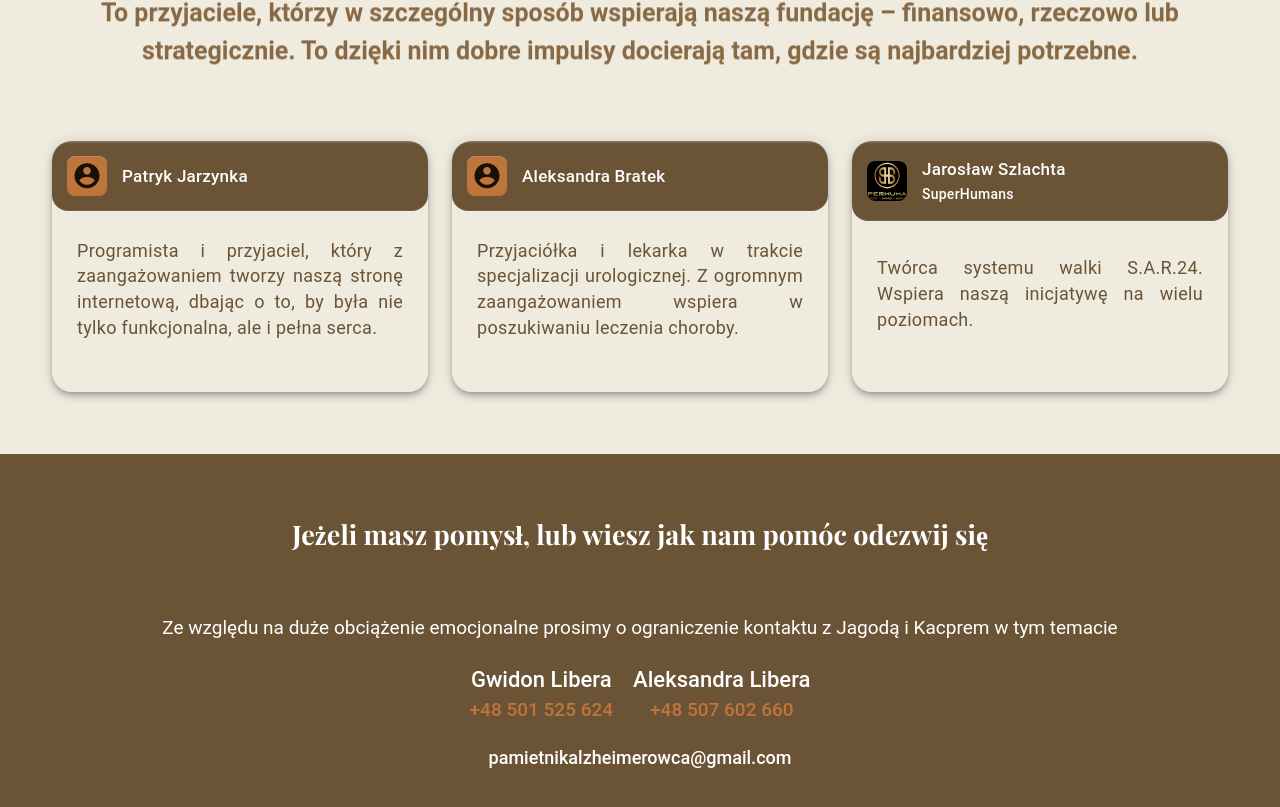
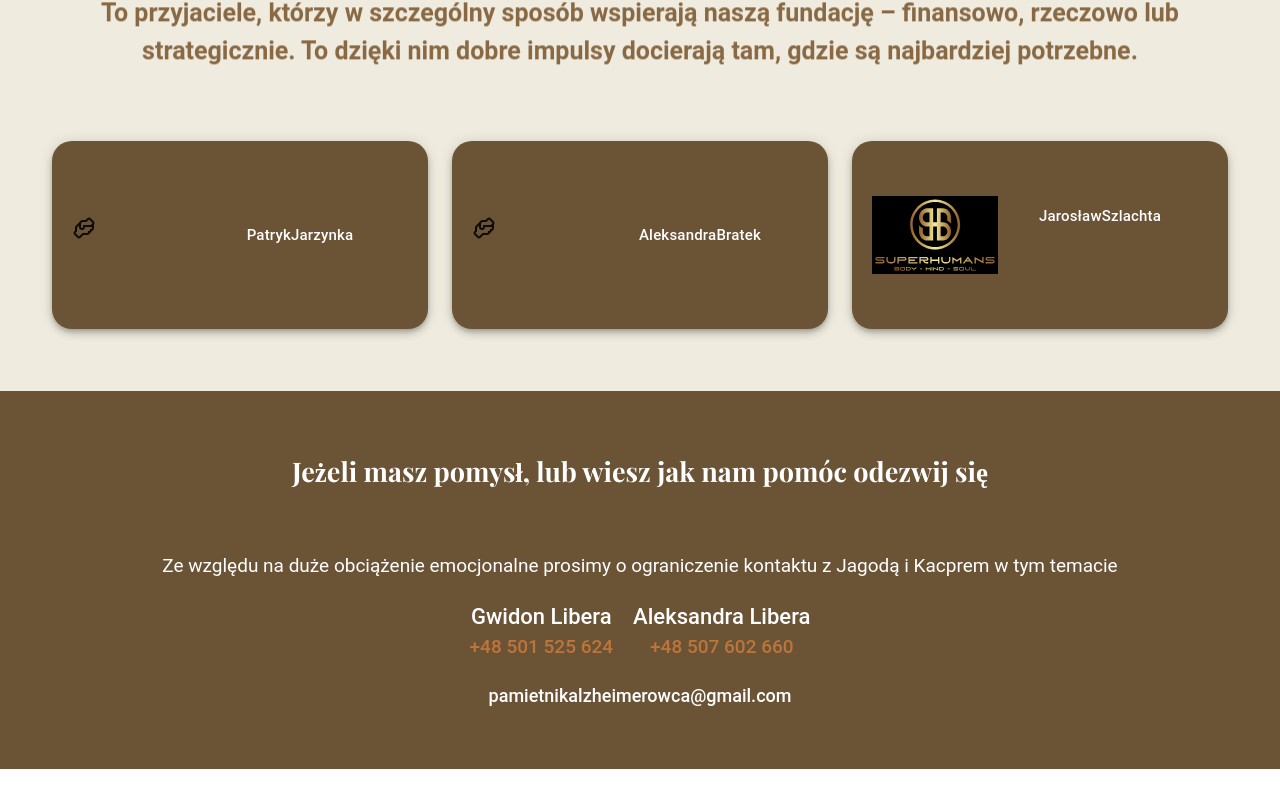
Before and after one commit to PatrykJarzynka/Memory, a Vue app: page / in a window 1280 px wide. Shown: the part 7338-8145 px from the top of the page. After the commit the page ends 8107 px from the top, so only its background shows below. Built offline with nearby package versions, Linux system fonts and the light colour scheme; a small style sheet from the web is missing; a web font is replaced by a local one.

Commit message:
Changed entirely friends cards. Still in development

```diff
--- a/src/components/Friends.vue
+++ b/src/components/Friends.vue
@@ -6,19 +6,22 @@
   const friends = computed(() => [
     {
       id: 1,
-      name: "Patryk Jarzynka",
+      name: "Patryk",
+      surname: "Jarzynka",
       association: null,
       description: t("friends.friendDesc1"),
     },
     {
       id: 2,
-      name: "Aleksandra Bratek",
+      name: "Aleksandra",
+      surname: "Bratek",
       association: null,
       description: t("friends.friendDesc2"),
     },
     {
       id: 3,
-      name: "Jarosław Szlachta",
+      name: "Jarosław",
+      surname: "Szlachta",
       association: "SuperHumans",
       description: t("friends.friendDesc3"),
       iconUrl: "./src/assets/SuperHumans.svg",
@@ -44,35 +47,33 @@
         variant="outlined"
         elevation="5"
       >
-        <v-card-title class="friend-card-title-container">
-          <div class="image-placeholder">
+        <v-row>
+          <v-col cols="5">
             <v-img
               v-if="friend.iconUrl"
-              style="border-radius: 8px; height: 100%"
-              cover
               :src="friend.iconUrl"
+              alt="Association"
             />
 
-            <v-icon
+            <div
               v-else
-              icon="mdi-account-circle"
-              class="image-icon"
-            />
-          </div>
+              class="icon-container"
+            >
+              <v-icon icon="mdi-handshake-outline"/>
+            </div>
+          </v-col>
 
-          <div class="friend-card-title">
-            <p>{{ friend.name }}</p>
+          <v-col cols="6">
+            <v-card-title class="friend-card-title">
+              <span class="friend-name title-text">{{ friend.name }}</span>
+              <span class="friend-surname title-text">{{ friend.surname }}</span>
+            </v-card-title>
+          </v-col>
+        </v-row>
 
-            <p
-              class="association"
-            >
-              {{ friend.association ?? '' }}
-            </p>
-          </div>
-
-        </v-card-title>
-
-        <v-card-text class="friend-card-content">{{ friend.description }}</v-card-text>
+        <!--        <v-card-text class="card-content">-->
+        <!--          {{ friend.description }}-->
+        <!--        </v-card-text>-->
       </v-card>
     </v-col>
   </v-row>
@@ -81,81 +82,70 @@
 <style scoped lang="scss">
 .friend-card {
   display: flex;
-  flex-direction: column;
-  aspect-ratio: 1.5;
+  align-items: center;
+  justify-content: center;
+
+  aspect-ratio: 1.9;
   border-radius: 20px;
+  background-color: rgb(var(--v-theme-primary));
   border: none;
+  padding: 20px;
 
   @media only screen and (width >= 600px) {
     aspect-ratio: 1;
   }
 
   @media only screen and (width >= 960px) {
-    aspect-ratio: 1.5;
+    aspect-ratio: 2;
   }
 }
 
-.friend-card-title-container {
-  display: flex;
-  gap: 15px;
-  padding: 15px;
+.friend-card-title {
   text-align: center;
-  white-space: wrap;
-  background-color: rgb(var(--v-theme-primary));
-  box-shadow: rgba(207, 231, 255, 0.2) 0px 2px 1px 0px inset, rgba(207, 231, 255, 0.1) 0px -1px 1px 0px inset;
-  border-radius: 16px;
-  align-items: center;
+  justify-content: center;
+  gap: 10px;
+  height: 100%;
+
+  color: rgb(var(--v-theme-primaryContrast));
+  font-size: 15px;
 }
 
-.friend-card-title {
+.card-content {
+  opacity: 0;
+  transform: scale(0.9);
+  transition: opacity 0.6s ease, transform 0.6s ease;
+  text-align: center;
+  background-color: rgb(var(--v-theme-primaryContrast));
+  height: 100%;
+  border-radius: 20px;
   display: flex;
-  flex-direction: column;
+  align-items: center;
   justify-content: center;
-  color: rgb(var(--v-theme-primaryContrast));
   font-size: 16px;
-  text-align: left;
+  color: rgb(var(--v-theme-primary));
 
   @media only screen and (width >= 600px) {
-    font-size: 17px;
+    font-size: 20px;
   }
 }
 
-.association {
-  font-size: 14px;
+.title-text {
+  transition: transform 0.6s ease, opacity 0.6s ease;
 }
 
-.image-placeholder {
-  width: 40px;
-  height: 40px;
-  background-color: rgb(var(--v-theme-highlight));
-  border-radius: 8px;
-  box-shadow: rgba(207, 231, 255, 0.2) 0px 1px 1px 0px inset;
-
-  @media only screen and (width >= 600px) {
-
-  }
+.friend-card:hover .friend-name {
+  transform: translateY(-120%);
+  opacity: 0;
 }
 
-.image-icon {
-  width: 100%;
-  height: 100%;
-  font-size: 30px;
+.friend-card:hover .friend-surname {
+  transform: translateY(120%);
+  opacity: 0;
 }
 
-.friend-card-content {
-  display: flex;
-  align-items: center;
-  text-align: justify;
-  color: rgb(var(--v-theme-primary));
-  font-size: 15px;
-  padding: 25px;
+.friend-card:hover .card-content {
+  opacity: 1;
+  transform: scale(1);
+}
 
-  @media only screen and (width >= 600px) {
-    font-size: 16px;
-  }
-
-  @media only screen and (width >= 960px) {
-    font-size: 18px;
-  }
-}
 </style>
```
